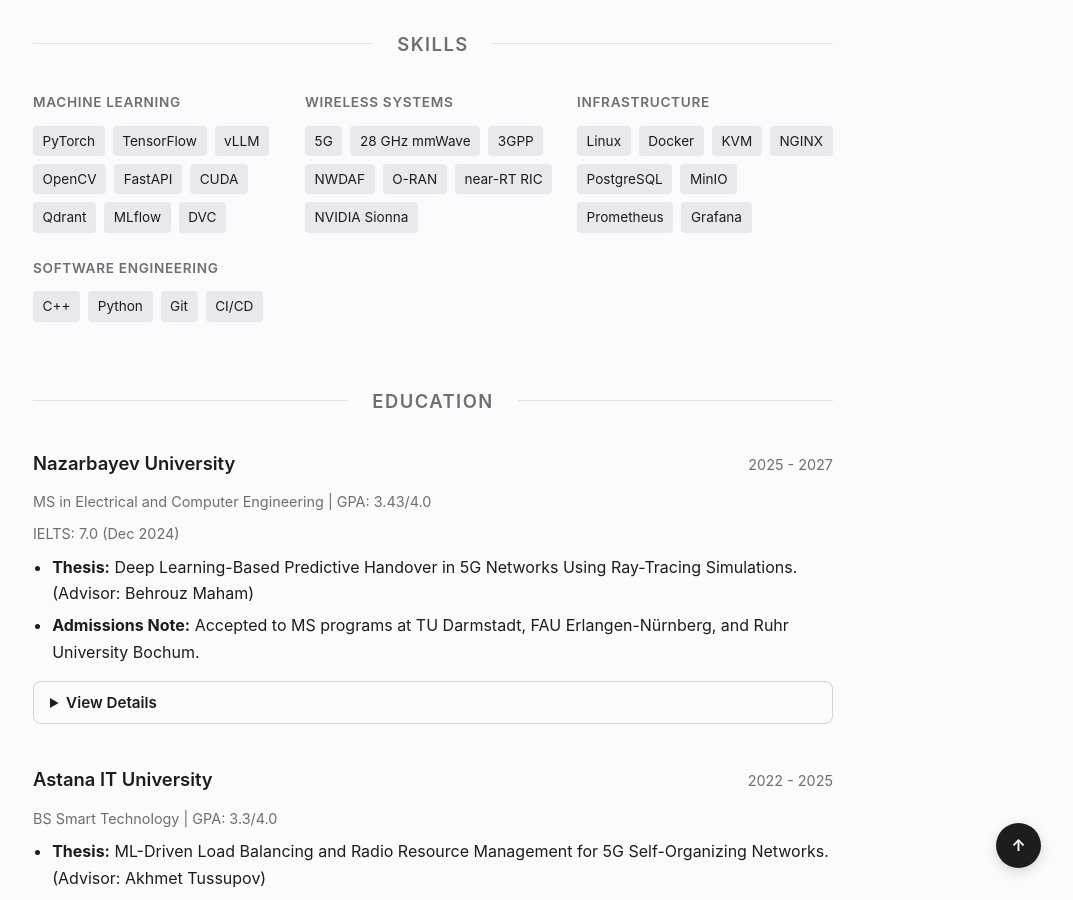
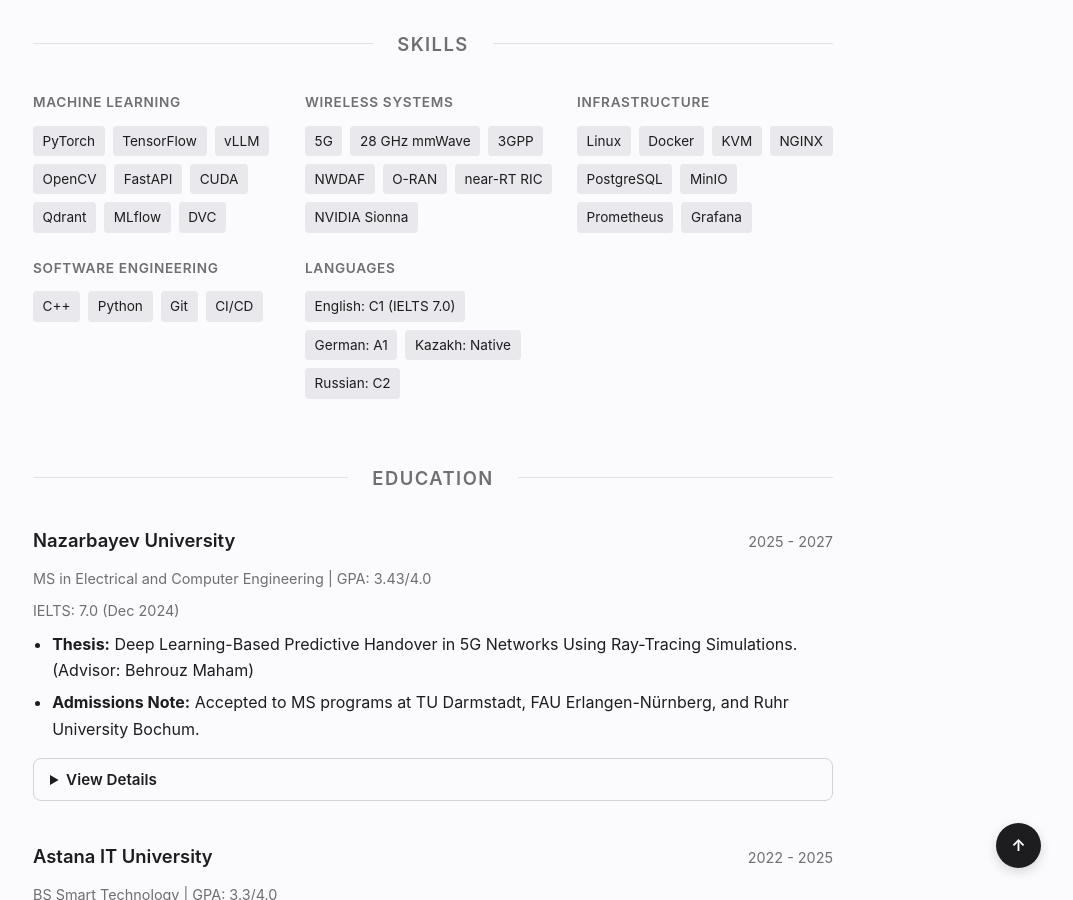
Before and after one commit to almansur04/almansur04.github.io, a Jekyll site: the page built from index.html, in a window 1280 px wide and 900 px high, scrolled down 908 px. Shown: the whole window, without its empty margins (207-1280 px from the left). Built offline with Jekyll 4.4.1, drawn with Linux system fonts in a browser that asks for light colours.

Commit message:
Add language proficiency section to skills

```diff
--- a/_includes/skills.html
+++ b/_includes/skills.html
@@ -56,5 +56,15 @@
             </ul>
         </div>
 
+        <div class="matrix-column">
+            <h3>Languages</h3>
+            <ul>
+                <li>English: C1 (IELTS 7.0)</li>
+                <li>German: A1</li>
+                <li>Kazakh: Native</li>
+                <li>Russian: C2</li>
+            </ul>
+        </div>
+
     </div>
 </section>
```
